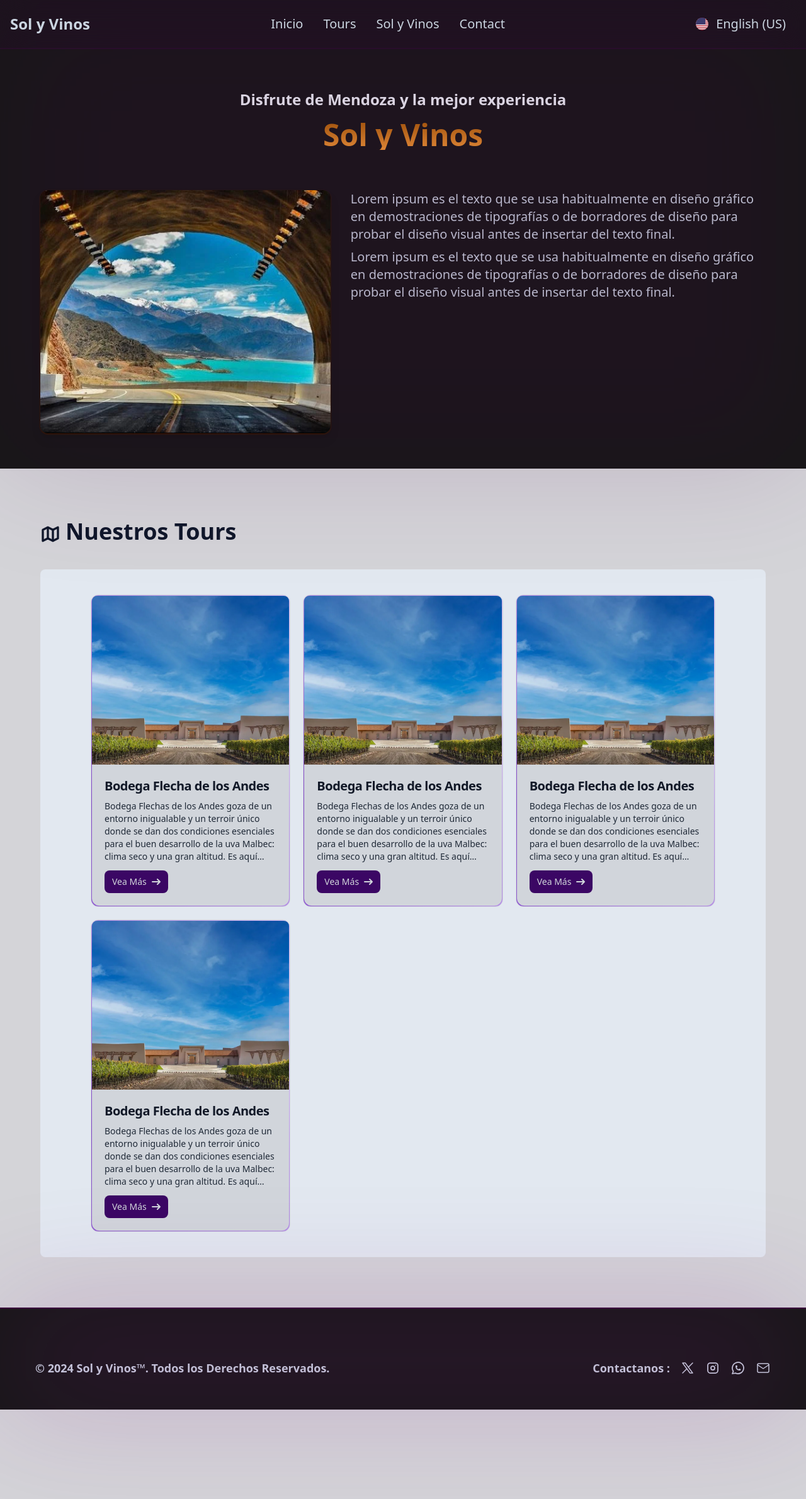
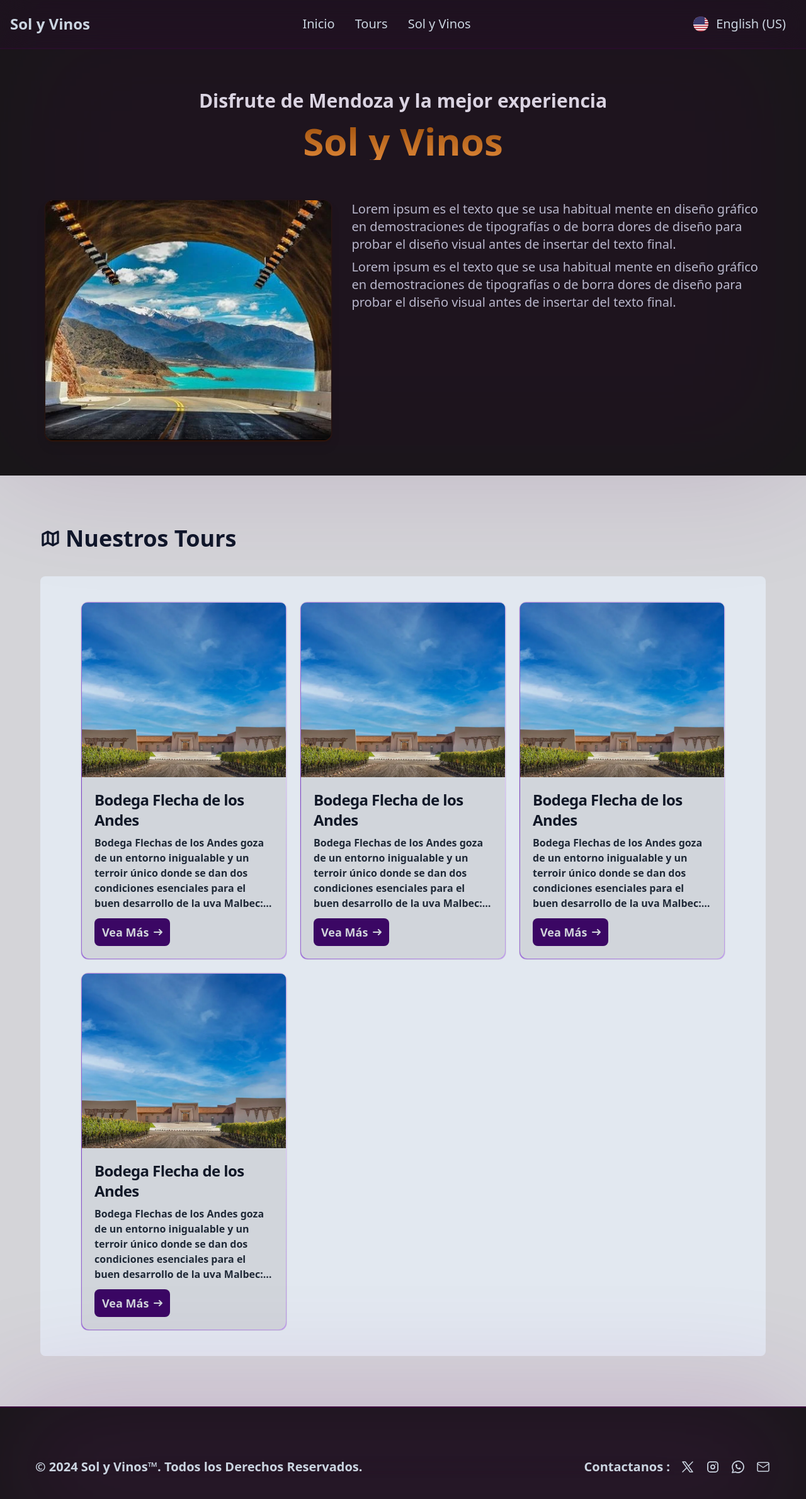
Before and after one commit to JeroDominik/SolYVinos-SA, a Next.js app: page / in a window 1280 px wide. Shown: the top 2380 px of the page at 63% size. Before the commit the page ends 2238 px from the top, so only its background shows below. Built offline with nearby package versions, Linux system fonts and the light colour scheme.

Commit message:
Finish Responsive part

```diff
--- a/src/app/page.tsx
+++ b/src/app/page.tsx
@@ -10,35 +10,35 @@ export default function Home () {
       <header className="relative h-full w-full bg-neutral-900">
         <div className="absolute inset-0 bg-fuchsia-950/70 bg-[size:20px_20px] opacity-20 blur-[100px]"></div>
         <Navbar/>
-        <section className="mb-14 mt-16 mx-auto max-w-6xl">
-          <h1 className="flex flex-col text-2xl font-semibold text-slate-100 text-center mb-16 gap-y-4">
+        <section className="mb-10 mt-12 sm:mb-14 sm:mt-16 mx-auto max-w-6xl">
+          <h1 className="flex flex-col text-xl sm:text-2xl lg:text-3xl font-semibold text-slate-100 text-center mb-10 lg:mb-16 gap-y-2 lg:gap-y-4">
             Disfrute de Mendoza y la mejor experiencia
-            <span className="text-5xl font-bold bg-gradient-to-t from-[#f59b33] to-[#ad5e02] bg-clip-text text-transparent">Sol y Vinos</span>
+            <span className=" text-4xl sm:text-5xl lg:text-6xl font-bold bg-gradient-to-t from-[#f59b33] to-[#ad5e02] bg-clip-text text-transparent">Sol y Vinos</span>
           </h1>
-          <article className="flex gap-8 justify-center items-center md:items-start">
+          <article className="flex flex-col lg:flex-row gap-8 justify-center items-center lg:items-start ml-0 lg:mx-2">
             <Image src="/tunelPotre2.webp"
               alt="Imagen Tunel Potrerillos"
               width={450}
               height={400}
-              className="rounded-xl drop-shadow-lg shadow shadow-amber-950 w-2/5"
+              className="rounded-xl drop-shadow-lg shadow shadow-amber-950 w-[90%] sm:w-3/5 lg:w-2/5"
             />
-            <div className="w-3/5">
-              <p className="text-slate-300 text-pretty text-lg lg:text-xl mb-2">
-                Lorem ipsum es el texto que se usa habitualmente en diseño gráfico en demostraciones de tipografías o de borradores de diseño para probar el diseño visual antes de insertar del texto final.
+            <div className="w-[95%] sm:w-4/5 lg:w-3/5 text-pretty">
+              <p className="text-slate-300 text-base sm:text-lg lg:text-xl mb-2">
+                Lorem ipsum es el texto que se usa habitual mente en diseño gráfico en demostraciones de tipografías o de borra dores de diseño para probar el diseño visual antes de insertar del texto final.
               </p>
-              <p className="text-slate-300 text-pretty text-lg lg:text-xl">
-                Lorem ipsum es el texto que se usa habitualmente en diseño gráfico en demostraciones de tipografías o de borradores de diseño para probar el diseño visual antes de insertar del texto final.
+              <p className="text-slate-300 text-base sm:text-lg lg:text-xl">
+                Lorem ipsum es el texto que se usa habitual mente en diseño gráfico en demostraciones de tipografías o de borra dores de diseño para probar el diseño visual antes de insertar del texto final.
               </p>
             </div>
           </article>
         </section>
       </header>
-      <section className="my-20 mx-auto max-w-6xl">
-        <h1 className="flex items-end text-4xl font-bold mb-10 text-slate-900 gap-2">
-          <svg className="size-8" viewBox="0 0 24 24" fill="none" stroke="currentColor" strokeWidth="2.5" strokeLinecap="round" strokeLinejoin="round"><path stroke="none" d="M0 0h24v24H0z" fill="none"/><path d="M3 7l6 -3l6 3l6 -3v13l-6 3l-6 -3l-6 3v-13" /><path d="M9 4v13" /><path d="M15 7v13" /></svg>
+      <section className="my-14 sm:my-20 mx-auto w-full sm:w-[90%] lg:max-w-6xl">
+        <h1 className="flex justify-center lg:justify-start items-center text-2xl sm:text-3xl lg:text-4xl font-bold mb-10 text-slate-900 gap-2">
+          <svg className="size-7 md:size-8" viewBox="0 0 24 24" fill="none" stroke="currentColor" strokeWidth="2.5" strokeLinecap="round" strokeLinejoin="round"><path stroke="none" d="M0 0h24v24H0z" fill="none"/><path d="M3 7l6 -3l6 3l6 -3v13l-6 3l-6 -3l-6 3v-13" /><path d="M9 4v13" /><path d="M15 7v13" /></svg>
           Nuestros Tours
         </h1>
-        <div className="grid grid-cols-3 gap-5 border-slate-300 bg-slate-200 py-10 px-20 rounded-lg">
+        <div className="grid grid-cols-1 md:grid-cols-2 lg:grid-cols-3 gap-5 border-slate-300 bg-slate-200 px-6 py-10 sm:px-10 xl:px-16 rounded-lg">
           <CardTour/>
           <CardTour/>
           <CardTour/>
--- a/src/components/cardTour.tsx
+++ b/src/components/cardTour.tsx
@@ -2,23 +2,23 @@ import Image from 'next/image'
 
 export default function CardTour () {
   return (
-    <div className="relative h-auto max-w-[350px] overflow-hidden rounded-xl border border-gray-300 p-[1px] backdrop-blur-3xl">
+    <div className="relative h-auto w-auto overflow-hidden rounded-xl border border-gray-300 p-[1px] backdrop-blur-3xl">
         <span className="absolute inset-[-1000%] animate-[spin_2s_linear_infinite] bg-[conic-gradient(from_90deg_at_50%_50%,#E2CBFF_0%,#7F44C9_50%,#E2CBFF_100%)]"/>
-        <div className="flex flex-col h-full w-full items-center justify-center rounded-xl bg-gray-300 text-sm font-medium backdrop-blur-3xl">
+        <div className="flex flex-col h-full w-full items-center justify-center rounded-xl bg-gray-300 text-sm xl:text-base font-semibold backdrop-blur-3xl">
             <Image src="/bodegaFlechadelosAndes.webp"
                 alt="Imagen Bodega Flecha de los Andes"
                 width={350}
                 height={300}
-                className="rounded-t-lg"
+                className="rounded-t-lg w-full"
             />
-            <div className="p-5">
-                <h3 className="mb-2 text-xl font-bold tracking-tight text-gray-900">
+            <div className="p-5 w-full">
+                <h3 className="mb-2 text-xl xl:text-2xl font-bold tracking-tight text-gray-900">
                     Bodega Flecha de los Andes
                 </h3>
-                <p className="mb-3 font-medium text-gray-800 line-clamp-5 text-pretty">
+                <p className="mb-3 text-gray-800 line-clamp-5 text-pretty">
                     Bodega Flechas de los Andes goza de un entorno inigualable y un terroir único donde se dan dos condiciones esenciales para el buen desarrollo de la uva Malbec: clima seco y una gran altitud. Es aquí donde esta variedad tradicional de uva argentina, ha encontrado el lugar ideal para desarrollar todo su potencial.
                 </p>
-                <a href="#" className="inline-flex items-center px-3 py-2 text-sm font-medium text-center text-gray-300 rounded-lg bg-purple-950 transition hover:scale-105 hover:text-gray-200">
+                <a href="#" className="inline-flex items-center px-3 py-2 text-center text-base xl:text-lg text-gray-300 rounded-lg bg-purple-950 transition hover:scale-105 hover:text-gray-200">
                     Vea Más
                     <svg className="rtl:rotate-180 w-3.5 h-3.5 ms-2" aria-hidden="true" fill="none" viewBox="0 0 14 10"><path stroke="currentColor" strokeLinecap="round" strokeLinejoin="round" strokeWidth="2" d="M1 5h12m0 0L9 1m4 4L9 9"/>
                     </svg>
--- a/src/components/footer.tsx
+++ b/src/components/footer.tsx
@@ -1,29 +1,27 @@
-import React from 'react'
-
 export default function Footer () {
   return (
-    <footer className="relative h-20 w-full bg-neutral-900 py-20 border-t-2 border-t-fuchsia-950/60">
+    <footer className="relative h-full w-full bg-neutral-900 py-14 sm:py-16 lg:py-20 border-t-2 border-t-fuchsia-950/60">
         <div className="absolute inset-0 bg-fuchsia-800 bg-[size:20px_20px] opacity-20 blur-[100px]"></div>
-        <div className="mx-14 md:flex md:items-center md:justify-between">
-            <span className="text-lg text-slate-300 sm:text-center font-semibold">
+        <div className="backdrop-blur-xl mx-10 md:mx-14 flex flex-col lg:flex-row items-center justify-center md:justify-between">
+            <span className="text-base sm:text-lg lg:text-xl text-slate-300 transition hover:text-slate-100 text-center font-semibold">
                 © 2024
                 <a href="#"> Sol y Vinos™</a>
                 . Todos los Derechos Reservados.
             </span>
-            <ul className="flex mt-4 sm:justify-center md:mt-0 gap-x-4 items-center">
-                <h3 className="text-lg font-semibold text-slate-300 hover:text-slate-100">Contactanos : </h3>
-                <a href="#" className="text-slate-300 hover:text-slate-100">
-                    <svg className="size-6" viewBox="0 0 24 24" fill="none" stroke="currentColor" strokeWidth="1.5" strokeLinecap="round" strokeLinejoin="round"><path stroke="none" d="M0 0h24v24H0z" fill="none"/><path d="M4 4l11.733 16h4.267l-11.733 -16z" /><path d="M4 20l6.768 -6.768m2.46 -2.46l6.772 -6.772" />
+            <ul className="flex mt-4 justify-center lg:mt-0 gap-x-2 sm:gap-x-4 items-center">
+                <h3 className="text-base sm:text-lg lg:text-xl font-semibold text-slate-300 transition hover:text-slate-100">Contactanos : </h3>
+                <a href="#">
+                    <svg className="size-6 stroke-slate-300 hover:stroke-slate-100" viewBox="0 0 24 24" fill="none" stroke="currentColor" strokeWidth="1.5" strokeLinecap="round" strokeLinejoin="round"><path stroke="none" d="M0 0h24v24H0z" fill="none"/><path d="M4 4l11.733 16h4.267l-11.733 -16z" /><path d="M4 20l6.768 -6.768m2.46 -2.46l6.772 -6.772" />
                     </svg>
                 </a>
-                <a href="#" className="text-slate-300 hover:text-slate-100">
-                    <svg className="size-6" viewBox="0 0 24 24" fill="none" stroke="currentColor" strokeWidth="1.75" strokeLinecap="round" strokeLinejoin="round"><path stroke="none" d="M0 0h24v24H0z" fill="none"/><path d="M4 4m0 4a4 4 0 0 1 4 -4h8a4 4 0 0 1 4 4v8a4 4 0 0 1 -4 4h-8a4 4 0 0 1 -4 -4z" /><path d="M12 12m-3 0a3 3 0 1 0 6 0a3 3 0 1 0 -6 0" /><path d="M16.5 7.5l0 .01" /></svg>
+                <a href="#">
+                    <svg className="size-6 stroke-slate-300 hover:stroke-slate-100" viewBox="0 0 24 24" fill="none" stroke="currentColor" strokeWidth="1.75" strokeLinecap="round" strokeLinejoin="round"><path stroke="none" d="M0 0h24v24H0z" fill="none"/><path d="M4 4m0 4a4 4 0 0 1 4 -4h8a4 4 0 0 1 4 4v8a4 4 0 0 1 -4 4h-8a4 4 0 0 1 -4 -4z" /><path d="M12 12m-3 0a3 3 0 1 0 6 0a3 3 0 1 0 -6 0" /><path d="M16.5 7.5l0 .01" /></svg>
                 </a>
-                <a href="#" className="text-slate-300 hover:text-slate-100">
-                    <svg className="size-6" viewBox="0 0 24 24" fill="none" stroke="currentColor" strokeWidth="1.75" strokeLinecap="round" strokeLinejoin="round"><path stroke="none" d="M0 0h24v24H0z" fill="none"/><path d="M3 21l1.65 -3.8a9 9 0 1 1 3.4 2.9l-5.05 .9" /><path d="M9 10a.5 .5 0 0 0 1 0v-1a.5 .5 0 0 0 -1 0v1a5 5 0 0 0 5 5h1a.5 .5 0 0 0 0 -1h-1a.5 .5 0 0 0 0 1" /></svg>
+                <a href="#">
+                    <svg className="size-6 stroke-slate-300 hover:stroke-slate-100" viewBox="0 0 24 24" fill="none" stroke="currentColor" strokeWidth="1.75" strokeLinecap="round" strokeLinejoin="round"><path stroke="none" d="M0 0h24v24H0z" fill="none"/><path d="M3 21l1.65 -3.8a9 9 0 1 1 3.4 2.9l-5.05 .9" /><path d="M9 10a.5 .5 0 0 0 1 0v-1a.5 .5 0 0 0 -1 0v1a5 5 0 0 0 5 5h1a.5 .5 0 0 0 0 -1h-1a.5 .5 0 0 0 0 1" /></svg>
                 </a>
-                <a href="#" className="text-slate-300 hover:text-slate-100">
-                    <svg className="size-6" viewBox="0 0 24 24" fill="none" stroke="currentColor" strokeWidth="1.5" strokeLinecap="round" strokeLinejoin="round"><path stroke="none" d="M0 0h24v24H0z" fill="none"/><path d="M3 7a2 2 0 0 1 2 -2h14a2 2 0 0 1 2 2v10a2 2 0 0 1 -2 2h-14a2 2 0 0 1 -2 -2v-10z" /><path d="M3 7l9 6l9 -6" /></svg>
+                <a href="#">
+                    <svg className="size-6 stroke-slate-300 hover:stroke-slate-100" viewBox="0 0 24 24" fill="none" stroke="currentColor" strokeWidth="1.5" strokeLinecap="round" strokeLinejoin="round"><path stroke="none" d="M0 0h24v24H0z" fill="none"/><path d="M3 7a2 2 0 0 1 2 -2h14a2 2 0 0 1 2 2v10a2 2 0 0 1 -2 2h-14a2 2 0 0 1 -2 -2v-10z" /><path d="M3 7l9 6l9 -6" /></svg>
                 </a>
             </ul>
         </div>
--- a/src/components/navbar.tsx
+++ b/src/components/navbar.tsx
@@ -1,12 +1,12 @@
 export default function Navbar () {
   return (
     <nav className="mb-14 backdrop-blur-xl bg-fuchsia-950/10 border-b-2 border-b-fuchsia-950/25 text-slate-300">
-      <div className="max-w-screen-xl flex flex-wrap items-center justify-between mx-auto p-4">
+      <div className="max-w-screen-xl flex flex-col sm:flex-row items-center justify-center sm:justify-between mx-auto p-4">
         <a href="#" className="flex items-center">
-          <span className="self-center text-2xl font-semibold whitespace-nowrap">Sol y Vinos</span>
+          <span className="self-center text-xl lg:text-2xl font-semibold whitespace-nowrap">Sol y Vinos</span>
         </a>
         <div className="md:flex items-center justify-between hidden" id="navbar-language">
-          <ul className="flex flex-col md:flex-row text-xl font-medium p-4 md:p-0 mt-4 md:space-x-8 md:mt-0">
+          <ul className="flex flex-col md:flex-row text-base lg:text-xl font-medium p-4 md:p-0 mt-4 md:space-x-8 md:mt-0">
             <li>
               <a href="#" className="block py-2 px-3 md:p-0 transition hover:text-amber-600 hover:font-semibold">Inicio</a>
             </li>
@@ -16,19 +16,16 @@ export default function Navbar () {
             <li>
               <a href="#" className="block py-2 px-3 md:p-0 transition hover:text-amber-600 hover:font-semibold">Sol y Vinos</a>
             </li>
-            <li>
-              <a href="#" className="block py-2 px-3 md:p-0 transition hover:text-amber-600 hover:font-semibold">Contact</a>
-            </li>
           </ul>
         </div>
 
-        <div className="flex items-center">
-            <button type="button" className="inline-flex items-center font-medium justify-center px-4 py-2 text-xl transition hover:bg-slate-300 hover:text-fuchsia-950 rounded-xl">
-              <svg className="w-5 h-5 rounded-full me-3" aria-hidden="true" viewBox="0 0 3900 3900"><path fill="#b22234" d="M0 0h7410v3900H0z"/><path d="M0 450h7410m0 600H0m0 600h7410m0 600H0m0 600h7410m0 600H0" stroke="#fff" strokeWidth="300"/><path fill="#3c3b6e" d="M0 0h2964v2100H0z"/><g fill="#fff"><g id="d"><g id="c"><g id="e"><g id="b"><path id="a" d="M247 90l70.534 217.082-184.66-134.164h228.253L176.466 307.082z"/><use y="420"/><use y="840"/><use y="1260"/></g><use y="1680"/></g><use x="247" y="210"/></g><use x="494"/></g><use x="988"/><use x="1976"/><use x="2470"/></g></svg>
-                English (US)
+        <div className="flex items-center gap-x-1 mt-1 sm:mt-0">
+            <button type="button" className="inline-flex items-center font-medium justify-center px-4 py-2 text-base sm:text-lg lg:text-xl transition hover:bg-slate-300 hover:text-fuchsia-950 rounded-xl">
+              <svg className="size-5 lg:size-6 rounded-full me-3" aria-hidden="true" viewBox="0 0 3900 3900"><path fill="#b22234" d="M0 0h7410v3900H0z"/><path d="M0 450h7410m0 600H0m0 600h7410m0 600H0m0 600h7410m0 600H0" stroke="#fff" strokeWidth="300"/><path fill="#3c3b6e" d="M0 0h2964v2100H0z"/><g fill="#fff"><g id="d"><g id="c"><g id="e"><g id="b"><path id="a" d="M247 90l70.534 217.082-184.66-134.164h228.253L176.466 307.082z"/><use y="420"/><use y="840"/><use y="1260"/></g><use y="1680"/></g><use x="247" y="210"/></g><use x="494"/></g><use x="988"/><use x="1976"/><use x="2470"/></g></svg>
+              English (US)
             </button>
-            <button type="button" className="inline-flex items-center p-2 justify-center text-sm rounded-lg md:hidden" aria-controls="navbar-language" aria-expanded="false">
-              <svg className="size-6" aria-hidden="true" fill="none" viewBox="0 0 17 14">
+            <button type="button" className="inline-flex items-center p-2 justify-center text-sm md:hidden hover:bg-slate-300 hover:text-fuchsia-950 rounded-xl" aria-controls="navbar-language" aria-expanded="false">
+              <svg className="size-4 sm:size-5 lg:size-6" aria-hidden="true" fill="none" viewBox="0 0 17 14">
                 <path stroke="currentColor" strokeLinecap="round" strokeLinejoin="round" strokeWidth="2" d="M1 1h15M1 7h15M1 13h15"/>
               </svg>
           </button>
```
